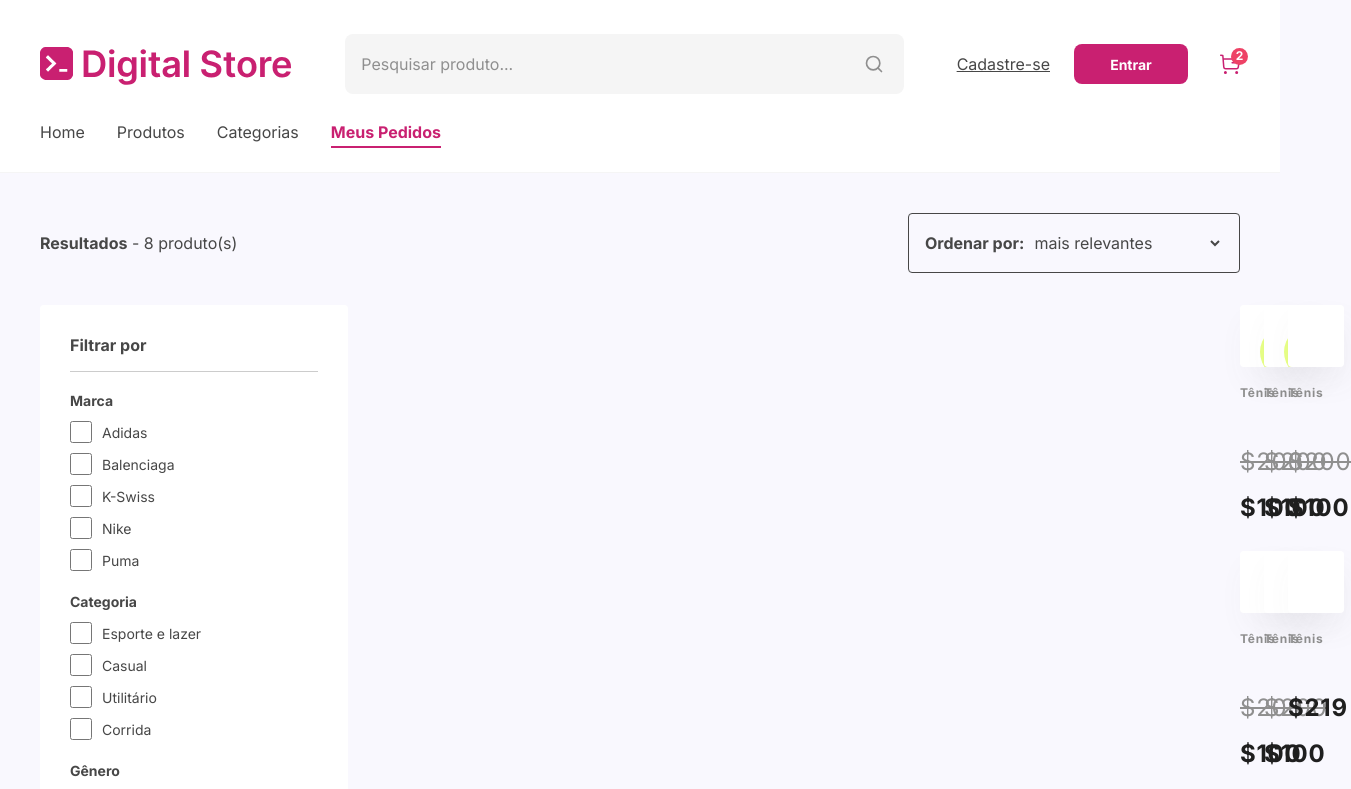
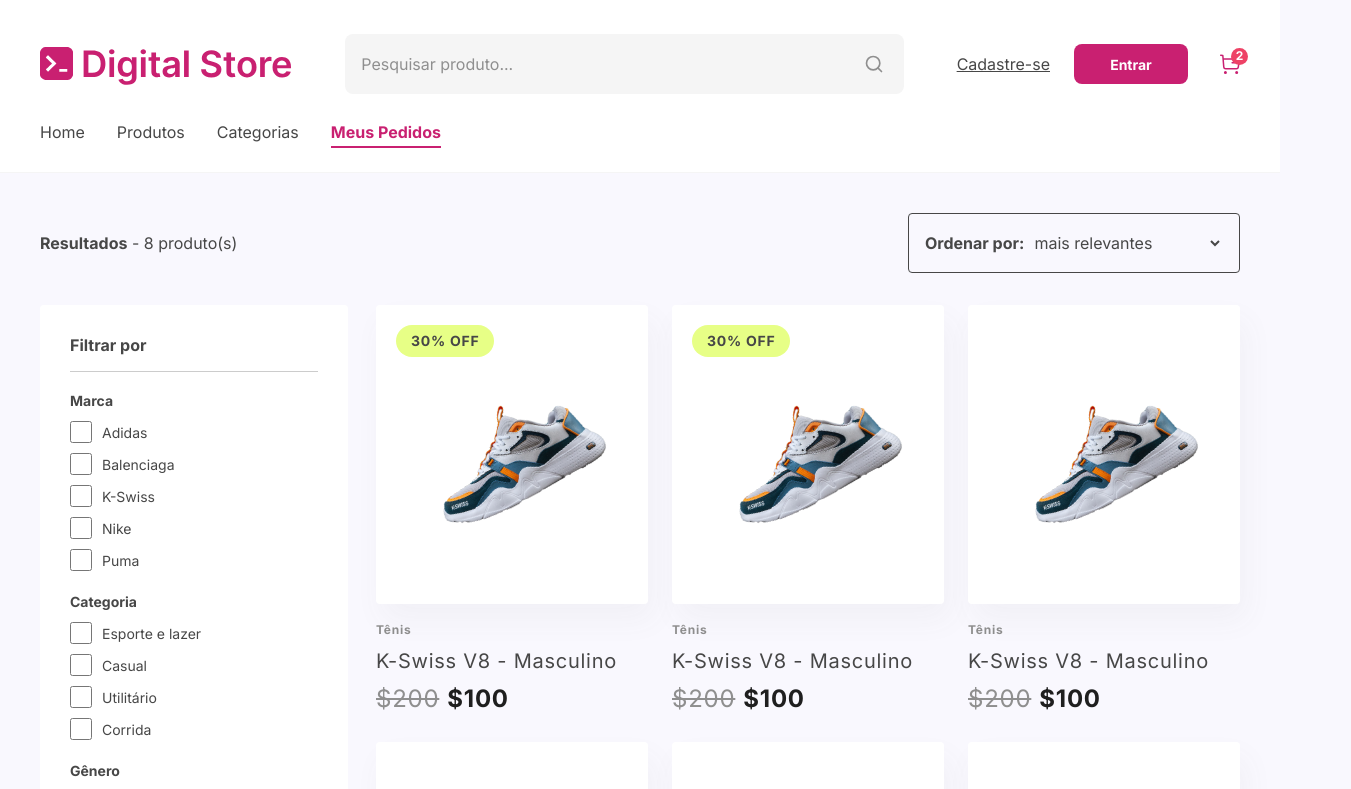
Before and after one commit to joaopmelosantos/gt-drip-store, a React (Vite) app: page /orders in a window 1280 px wide. Shown: the top 789 px of the page, 1351 px wide, since content can reach past the window. Built offline with nearby package versions, Linux system fonts and the light colour scheme.

Commit message:
fix: corrigir layout da pagina de produtos movendo Reveal para dentro da sidebar

```diff
--- a/src/pages/ProductListingPage/ProductListingPage.jsx
+++ b/src/pages/ProductListingPage/ProductListingPage.jsx
@@ -139,8 +139,8 @@ function ProductListingPage() {
         </div>
 
         <div className={styles.contentGrid}>
-          <Reveal>
-            <aside className={styles.sidebar}>
+          <aside className={styles.sidebar}>
+            <Reveal>
               <div className={styles.filterBox}>
                 <div className={styles.filterHeader}>
                   <h2 className={styles.filterTitle}>Filtrar por</h2>
@@ -201,8 +201,8 @@ function ProductListingPage() {
                   />
                 </div>
               </div>
-            </aside>
-          </Reveal>
+            </Reveal>
+          </aside>
 
           <div className={styles.listArea}>
             <ProductListing products={filteredProducts} columns={3} />
--- a/src/pages/ProductListingPage/ProductListingPage.module.css
+++ b/src/pages/ProductListingPage/ProductListingPage.module.css
@@ -55,14 +55,14 @@
 }
 
 .contentGrid {
-  display: flex;
+  display: grid;
+  grid-template-columns: 308px minmax(0, 1fr);
   gap: 28px;
-  align-items: flex-start;
+  align-items: start;
 }
 
 .sidebar {
-  width: 308px;
-  flex-shrink: 0;
+  width: 100%;
 }
 
 .filterBox {
@@ -117,10 +117,6 @@
   }
 
   .contentGrid {
-    flex-direction: column;
-  }
-
-  .sidebar {
-    width: 100%;
+    grid-template-columns: minmax(0, 1fr);
   }
 }
```
Also changed, not shown: src/components/BuyBox/BuyBox.module.css (line endings or trailing spaces), src/components/Header/Header.module.css (line endings or trailing spaces), src/components/ProductOptions/ProductOptions.module.css (line endings or trailing spaces), src/pages/ProductViewPage/ProductViewPage.module.css (line endings or trailing spaces), src/styles/variables.css (line endings or trailing spaces).
